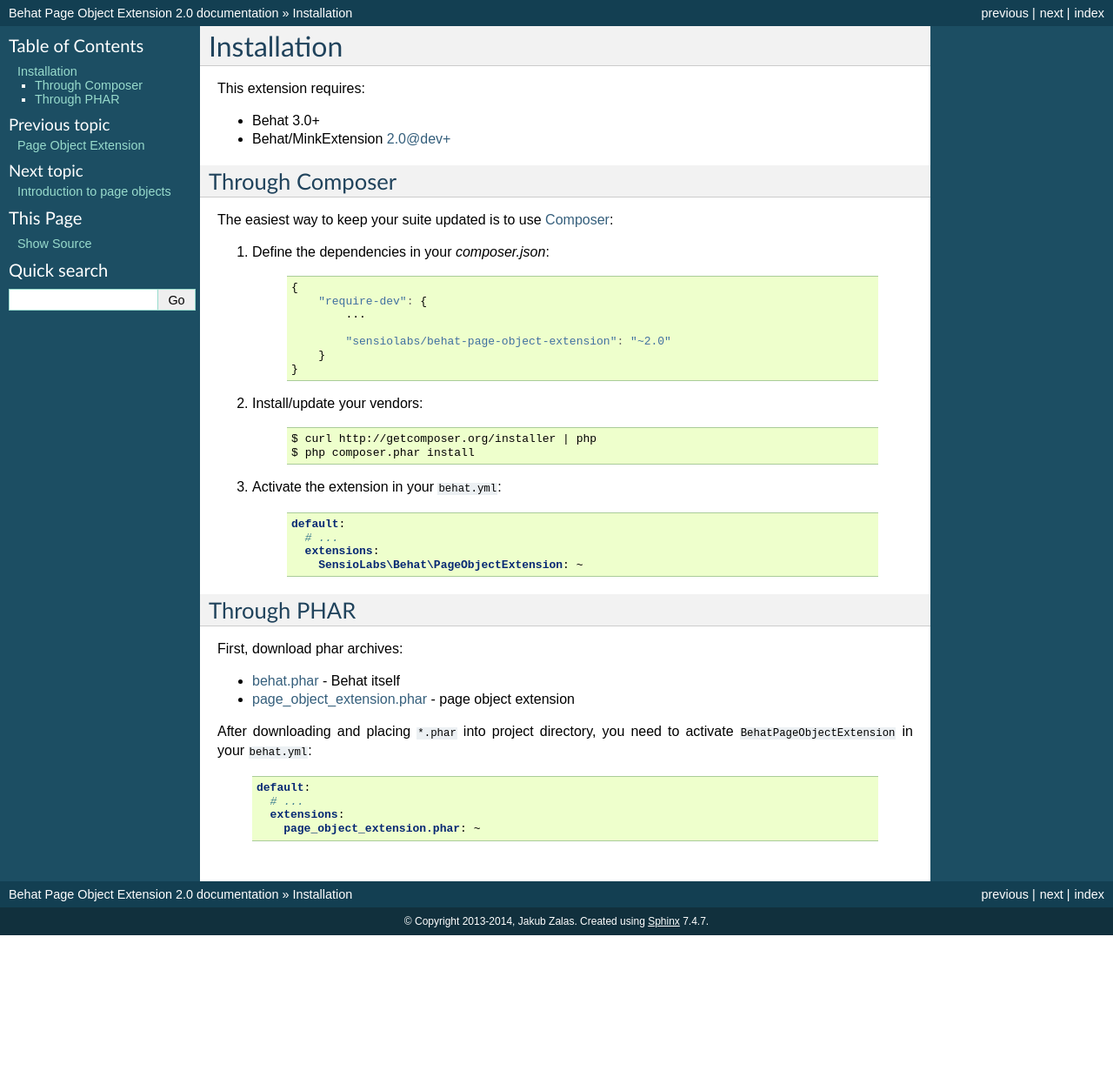
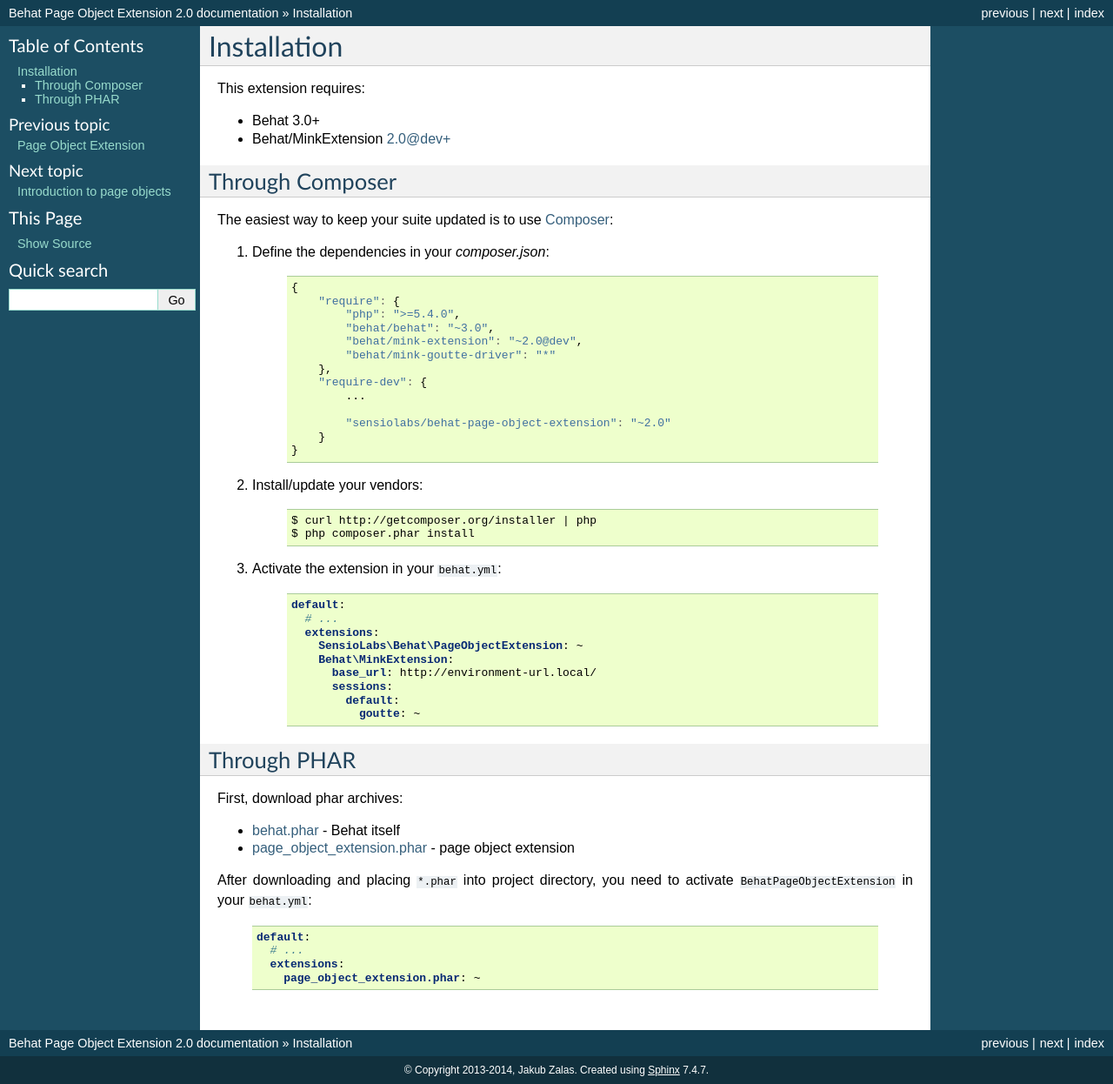
Before and after one commit to sensiolabs/BehatPageObjectExtension, a Sphinx documentation site: the page built from doc/guide/installation.rst, in a window 1280 px wide. Shown: the whole page at 87% size. Built offline with Sphinx 7.4.7, drawn with Linux system fonts in a browser that asks for light colours; before the commit the page ends 1075 px from its top, so only the background shows below that.

Commit message:
Add missing requirements to installation page
As Behat/MinkExtension is an explicit dependency
for BehatPageObjectExtension and Behat/MinkExtension
requires at least one driver in order to work, they
should be added in the documentation to let users be
able to use the extension straight away.

```diff
--- a/doc/guide/installation.rst
+++ b/doc/guide/installation.rst
@@ -17,6 +17,12 @@
     .. code-block:: js
 
         {
+            "require": {
+                "php": ">=5.4.0",
+                "behat/behat": "~3.0",
+                "behat/mink-extension": "~2.0@dev",
+                "behat/mink-goutte-driver": "*"
+            },
             "require-dev": {
                 ...
 
@@ -39,6 +45,11 @@
           # ...
           extensions:
             SensioLabs\Behat\PageObjectExtension: ~
+            Behat\MinkExtension:
+              base_url: http://environment-url.local/
+              sessions:
+                default:
+                  goutte: ~
 
 Through PHAR
 ------------
```
